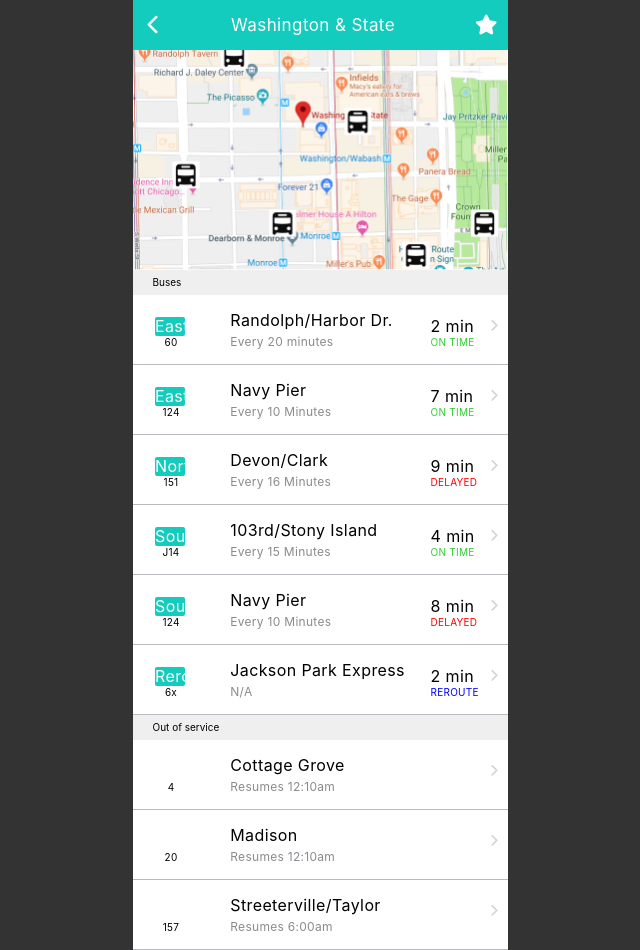
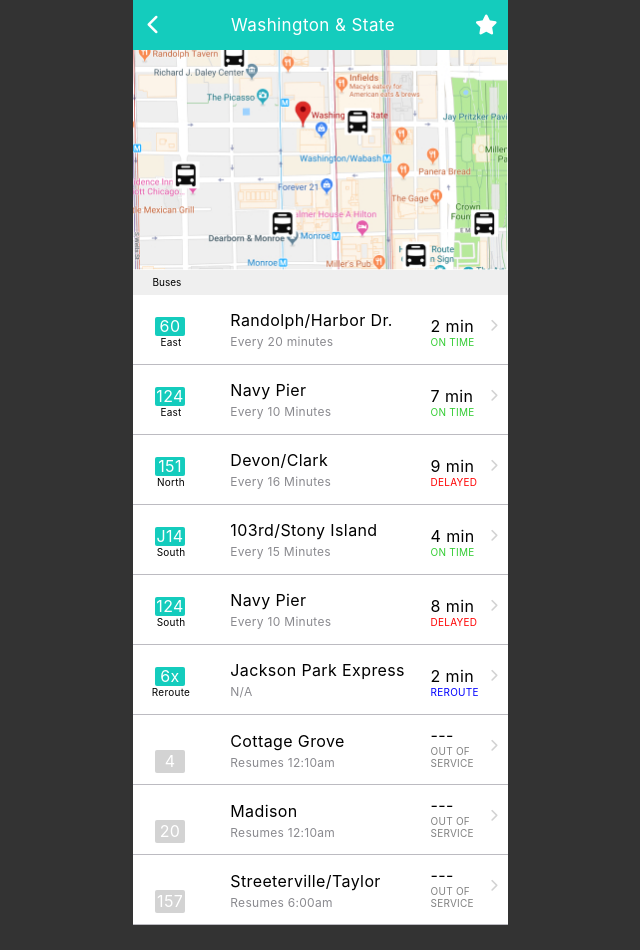
Before and after one commit to nikkefstath/BusyBus-Frontend-Challenge, a plain HTML site: page index.html in a window 1280 px wide. Shown: the whole page, without its empty margins (320-960 px from the left). After the commit the page ends 925 px from the top, so only its background shows below. Drawn offline with Linux system fonts and the light colour scheme.

Commit message:
revised HTML

```diff
--- a/index.html
+++ b/index.html
@@ -2,14 +2,14 @@
 <html>
   <head>
     <meta charset="utf-8">
-    <title></title>
+    <title>Frontend Challenge</title>
     <link rel="stylesheet" href="css/reset.css">
     <link rel="stylesheet" href="css/style.css">
     <link rel="stylesheet" href="https://use.fontawesome.com/releases/v5.8.1/css/all.css" integrity="sha384-50oBUHEmvpQ+1lW4y57PTFmhCaXp0ML5d60M1M7uH2+nqUivzIebhndOJK28anvf" crossorigin="anonymous">
     <script src="https://use.fontawesome.com/37471687aa.js"></script>
   </head>
   <body>
-    <section class="container">
+    <div class="container">
       <nav>
         <div class="Search-stop">
           <h1>Washington & State</h1>
@@ -28,10 +28,11 @@
         <div class="divider">
         <h5>Buses</h5>
       </div>
-        <div class="location">
+      <ol>
+        <li class="location">
           <div class="bus-number">
-            <h2>Eastbound</h2>
-            <h4>60</h4>
+            <h2>60</h2>
+            <h4>East</h4>
           </div>
           <div class="frequency">
             <h1>Randolph/Harbor Dr.</h1>
@@ -47,10 +48,10 @@
           </div>
         </div>
 
-        <div class="location">
+        <li class="location">
           <div class="bus-number">
-            <h2>Eastbound</h2>
-            <h4>124</h4>
+            <h2>124</h2>
+            <h4>East</h4>
           </div>
           <div class="frequency">
             <h1>Navy Pier</h1>
@@ -65,10 +66,10 @@
           </div>
         </div>
 
-        <div class="location">
+        <li class="location">
           <div class="bus-number">
-            <h2>Northbound</h2>
-            <h4>151</h4>
+            <h2>151</h2>
+            <h4>North</h4>
           </div>
           <div class="frequency">
             <h1>Devon/Clark</h1>
@@ -83,10 +84,10 @@
           </div>
         </div>
 
-        <div class="location">
+        <li class="location">
           <div class="bus-number">
-            <h2>Southbound</h2>
-            <h4>J14</h4>
+            <h2>J14</h2>
+            <h4>South</h4>
           </div>
           <div class="frequency">
             <h1>103rd/Stony Island</h1>
@@ -101,10 +102,10 @@
           </div>
         </div>
 
-        <div class="location">
+        <li class="location">
           <div class="bus-number">
-              <h2>Southbound</h2>
-              <h4>124</h4>
+              <h2>124</h2>
+              <h4>South</h4>
             </div>
           <div class="frequency">
             <h1>Navy Pier</h1>
@@ -119,10 +120,10 @@
           </div>
         </div>
 
-        <div class="location">
+        <li class="location">
           <div class="bus-number">
-              <h2>Reroute</h2>
-              <h4>6x</h4>
+              <h2>6x</h2>
+              <h4>Reroute</h4>
             </div>
           <div class="frequency">
             <h1>Jackson Park Express</h1>
@@ -136,53 +137,69 @@
             <i class="fa fa-chevron-right fa-lg" aria-hidden="true"></i>
           </div>
         </div>
-        <div class="divider">
-            <h5>Out of service</h5>
-          </div>
 
-        <div class="location">
+
+        <li class="location">
           <div class="bus-number OOS">
-          <h4>4</h4>
+            <h2>4</h2>
+
         </div>
           <div class="frequency">
             <h1>Cottage Grove</h1>
             <h3>Resumes 12:10am</h3>
+          </div>
+          <div class="status OOStime">
+            <h1>---</h1>
+            <h2>OUT OF <p>SERVICE</h2>
+            </p>
           </div>
           <div class="arrow">
             <i class="fa fa-chevron-right fa-lg" aria-hidden="true"></i>
           </div>
         </div>
 
-        <div class="location">
+        <li class="location">
           <div class="bus-number OOS">
 
-              <h4>20</h4>
+            <h2>20</h2>
+
             </div>
           <div class="frequency">
             <h1>Madison</h1>
             <h3>Resumes 12:10am</h3>
+          </div>
+          <div class="status OOStime">
+            <h1>---</h1>
+            <h2>OUT OF <p>SERVICE</h2>
+            </p>
           </div>
           <div class="arrow">
             <i class="fa fa-chevron-right fa-lg" aria-hidden="true"></i>
           </div>
         </div>
 
-        <div class="location">
+        <li class="location">
           <div class="bus-number OOS">
 
-              <h4>157</h4>
+            <h2>157</h2>
+
             </div>
           <div class="frequency">
             <h1>Streeterville/Taylor</h1>
             <h3>Resumes 6:00am</h3>
           </div>
-
+          <div class="status OOStime">
+            <h1>---</h1>
+            <h2>OUT OF <p>SERVICE</h2>
+            </p>
+          </div>
           <div class="arrow">
             <i class="fa fa-chevron-right fa-lg" aria-hidden="true"></i>
           </div>
         </div>
-
+        </li>
+      </ol>
       </section>
-    </section>
+    </div>
   </body>
 </html>
```
